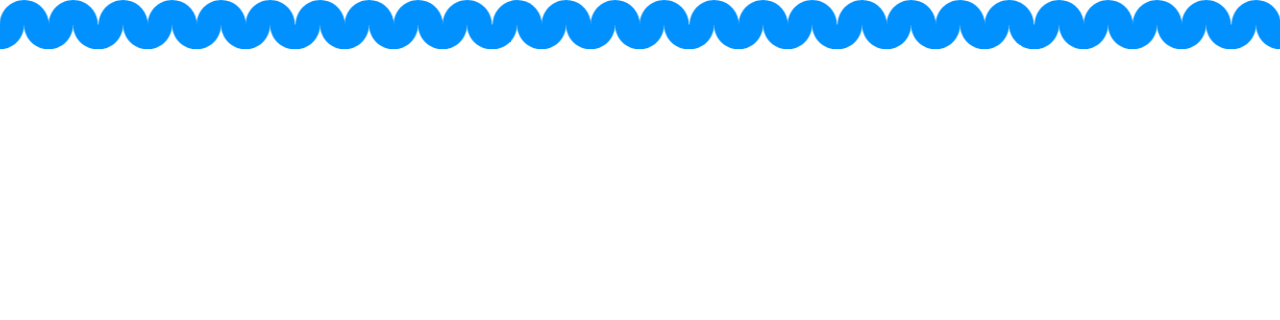
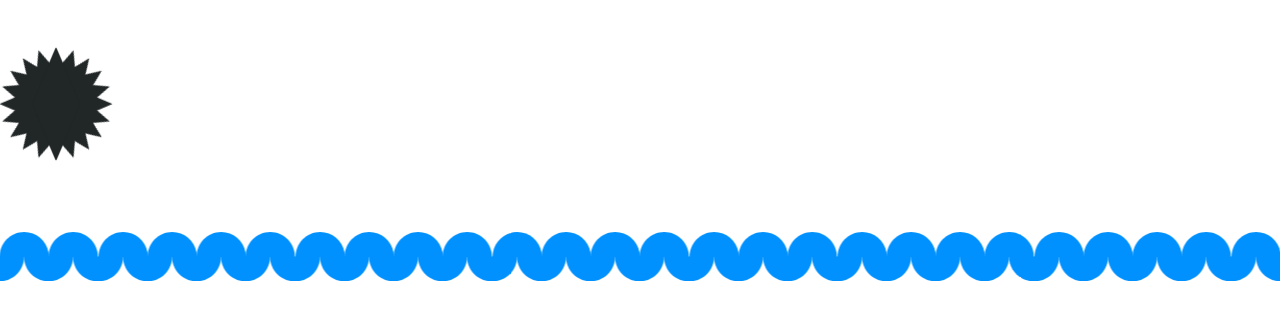
Before and after one commit to nydelic/nydelic, a Next.js app: page / in a window 1280 px wide. Shown: the top 320 px of the page. Built offline with nearby package versions, Linux system fonts and the light colour scheme.

Commit message:
fix: init animated components

```diff
--- a/package.json
+++ b/package.json
@@ -9,11 +9,14 @@
     "lint": "next lint"
   },
   "dependencies": {
+    "d3-ease": "^3.0.1",
+    "framer-motion": "^7.5.1",
     "next": "12.2.0",
     "react": "18.2.0",
     "react-dom": "18.2.0"
   },
   "devDependencies": {
+    "@types/d3-ease": "^3.0.0",
     "@types/node": "18.0.1",
     "@types/react": "18.0.14",
     "@types/react-dom": "18.0.5",
--- a/pages/index.tsx
+++ b/pages/index.tsx
@@ -1,5 +1,6 @@
 import type { NextPage } from "next";
 import Head from "next/head";
+import HeaderSeperator from "../src/components/assets/HeaderSeperator";
 import Wave from "../src/components/assets/Wave";
 
 const Home: NextPage = () => {
@@ -10,6 +11,12 @@ const Home: NextPage = () => {
         <meta name="description" content="Generated by create next app" />
         <link rel="icon" href="/favicon.ico" />
       </Head>
+      <br />
+      <br />
+      <HeaderSeperator />
+      <br />
+      <br />
+      <br />
       <Wave />
     </>
   );
--- /dev/null
+++ b/src/components/assets/EmojiSun.tsx
@@ -0,0 +1,102 @@
+import { easeQuadOut } from "d3-ease";
+import {
+  motion,
+  useMotionTemplate,
+  useTime,
+  useTransform,
+} from "framer-motion";
+import { ReactNode, useEffect, useState } from "react";
+
+interface EmojiSunProps {}
+
+const EMOJI_SUN_SIZE = 80;
+
+interface PulsateScaleXProps {
+  pulsate: boolean;
+  children: ReactNode;
+}
+function PulsateScaleX({ pulsate, children }: PulsateScaleXProps) {
+  if (pulsate) {
+    return (
+      <motion.div
+        initial={{ scaleX: 0.2 }}
+        animate={{ scaleX: 0.9 }}
+        transition={{
+          repeatType: "mirror",
+          repeat: Infinity,
+          duration: 2,
+          easings: ["easeInOut"],
+        }}
+      >
+        {children}
+      </motion.div>
+    );
+  }
+  return <motion.div initial={{ scaleX: 0.2 }}>{children}</motion.div>;
+}
+
+interface RhombusProps {
+  rotate: number;
+  pulsate: boolean;
+}
+
+function Rhombus({ rotate, pulsate }: RhombusProps) {
+  return (
+    <div
+      style={{
+        marginLeft: -EMOJI_SUN_SIZE,
+        rotate: `${rotate}deg`,
+      }}
+    >
+      <PulsateScaleX pulsate={pulsate}>
+        <div
+          className="bg-shade-900"
+          style={{
+            transform: "rotate(45deg)",
+            width: EMOJI_SUN_SIZE,
+            height: EMOJI_SUN_SIZE,
+          }}
+        />
+      </PulsateScaleX>
+    </div>
+  );
+}
+
+const SPIKE_PAIR_COUNT = 10;
+
+function EmojiSun({}: EmojiSunProps) {
+  const [currentSpikees, setCurrentSpikees] = useState(2);
+  const stepSize = 360 / (currentSpikees * 2);
+
+  const time = useTime();
+  const spikees = useTransform(
+    time,
+    [0, 1000], // For every N miliseconds
+    [2, SPIKE_PAIR_COUNT], // min-max spikes
+    { clamp: true, ease: easeQuadOut }
+  );
+
+  useEffect(() => {
+    return spikees.onChange((numbr) => {
+      setCurrentSpikees(Math.round(numbr));
+    });
+  }, [spikees]);
+
+  const shouldPulsate = currentSpikees === SPIKE_PAIR_COUNT;
+
+  return (
+    <div className="flex p-4">
+      <div
+        style={{
+          width: EMOJI_SUN_SIZE,
+          height: EMOJI_SUN_SIZE,
+        }}
+      />
+      {Array.from(Array(currentSpikees + 1).keys()).map((key) => (
+        <Rhombus key={key} rotate={stepSize * key} pulsate={shouldPulsate} />
+      ))}
+    </div>
+  );
+}
+
+export default EmojiSun;
--- /dev/null
+++ b/src/components/assets/HeaderSeperator.tsx
@@ -0,0 +1,13 @@
+import EmojiSun from "./EmojiSun";
+
+interface HeaderSeperatorProps {}
+
+function HeaderSeperator({}: HeaderSeperatorProps) {
+  return (
+    <div className="">
+      <EmojiSun />
+    </div>
+  );
+}
+
+export default HeaderSeperator;
--- a/styles/globals.css
+++ b/styles/globals.css
@@ -6,5 +6,12 @@
   :root {
     --accent-color: 0 145 255;
     --accent-color-light: 255 115 179;
+
+    --shade-900: 33 38 39;
+  }
+  body {
+    @apply text-shade-900;
   }
 }
+@layer components {
+}
--- a/tailwind.config.js
+++ b/tailwind.config.js
@@ -6,6 +6,7 @@ module.exports = {
       colors: {
         "accent-color": "rgb(var(--accent-color) / <alpha-value>)",
         "accent-color-light": "rgb(var(--accent-color-light) / <alpha-value>)",
+        "shade-900": "rgb(var(--shade-900) / <alpha-value>)",
       },
       keyframes: {
         "move-wave": {
```
Also changed, not shown: 1 other file (tests, documents, lock files or other folders).
